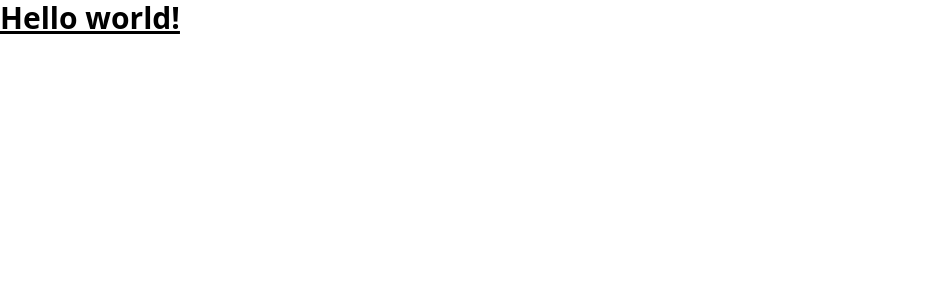
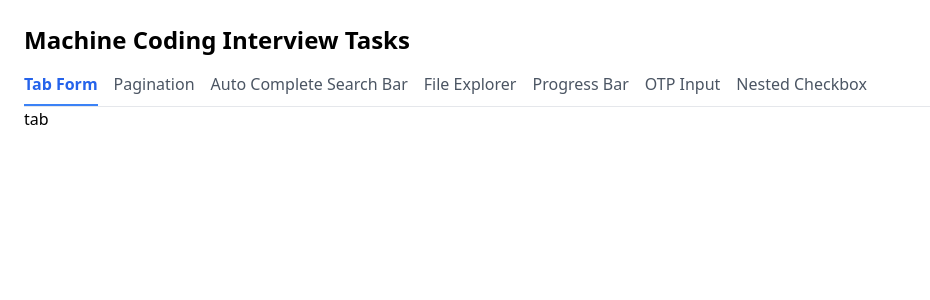
Before and after one commit to ayeshaaamir/FAANG-react-challenges, a React (Create React App) app in the folder react-components-playground/: page / in a window 1280 px wide. Shown: the top 300 px of the page, without its empty margins (0-930 px from the left). Built offline with nearby package versions, Linux system fonts and the light colour scheme.

Commit message:
features setup..

```diff
--- a/react-components-playground/src/App.js
+++ b/react-components-playground/src/App.js
@@ -1,3 +1,9 @@
+import Dashboard from "./components/Dashboard";
+
 export default function App() {
-  return <h1 className="text-3xl font-bold underline">Hello world!</h1>;
+  return (
+    <>
+      <Dashboard />
+    </>
+  );
 }
--- /dev/null
+++ b/react-components-playground/src/components/AutocompleteSearchBar.jsx
@@ -0,0 +1,5 @@
+const AutocompleteSearchBar = () => {
+  return <div>AutocompleteSearchBar</div>;
+};
+
+export default AutocompleteSearchBar;
--- /dev/null
+++ b/react-components-playground/src/components/Dashboard.jsx
@@ -0,0 +1,71 @@
+import { useState } from "react";
+import TabForm from "./TabForm";
+import Pagination from "./Pagination";
+import AutocompleteSearchBar from "./AutocompleteSearchBar";
+import FileExplorer from "./FileExplorer";
+import ProgressBar from "./ProgressBar";
+import OTPInput from "./OTPInput";
+import NestedCheckboxes from "./NestedCheckboxes";
+
+const Dashboard = () => {
+  const [activeTab, setActiveTab] = useState("tab-form");
+
+  const tabs = [
+    { id: "tab-form", label: "Tab Form" },
+    { id: "pagination", label: "Pagination" },
+    { id: "auto-complete-search-bar", label: "Auto Complete Search Bar" },
+    { id: "file-explorer", label: "File Explorer" },
+    { id: "progress-bar", label: "Progress Bar" },
+    { id: "otp-input", label: "OTP Input" },
+    { id: "nested-checkbox", label: "Nested Checkbox" },
+  ];
+
+  const renderContent = () => {
+    switch (activeTab) {
+      case "tab-form":
+        return <TabForm />;
+      case "pagination":
+        return <Pagination />;
+      case "auto-complete-search-bar":
+        return <AutocompleteSearchBar />;
+      case "file-explorer":
+        return <FileExplorer />;
+      case "progress-bar":
+        return <ProgressBar />;
+      case "otp-input":
+        return <OTPInput />;
+      case "nested-checkbox":
+        return <NestedCheckboxes />;
+      default:
+        return null;
+    }
+  };
+
+  return (
+    <div className="p-6">
+      <h1 className="text-2xl font-bold mb-4">
+        Machine Coding Interview Tasks
+      </h1>
+
+      <div className="flex space-x-4 border-b border-gray-200">
+        {tabs.map((tab) => (
+          <button
+            key={tab.id}
+            className={`pb-2 border-b-2 ${
+              activeTab === tab.id
+                ? "border-blue-500 text-blue-600 font-semibold"
+                : "border-transparent text-gray-600 hover:text-blue-500"
+            }`}
+            onClick={() => setActiveTab(tab.id)}
+          >
+            {tab.label}
+          </button>
+        ))}
+      </div>
+
+      <div>{renderContent()}</div>
+    </div>
+  );
+};
+
+export default Dashboard;
--- /dev/null
+++ b/react-components-playground/src/components/FileExplorer.jsx
@@ -0,0 +1,5 @@
+const FileExplorer = () => {
+  return <div>FileExplorer</div>;
+};
+
+export default FileExplorer;
--- /dev/null
+++ b/react-components-playground/src/components/NestedCheckboxes.jsx
@@ -0,0 +1,5 @@
+const NestedCheckboxes = () => {
+  return <div>NestedCheckboxes</div>;
+};
+
+export default NestedCheckboxes;
--- /dev/null
+++ b/react-components-playground/src/components/OTPInput.jsx
@@ -0,0 +1,5 @@
+const OTPInput = () => {
+  return <div>OTPInput</div>;
+};
+
+export default OTPInput;
--- /dev/null
+++ b/react-components-playground/src/components/Pagination.jsx
@@ -0,0 +1,5 @@
+const Pagination = () => {
+  return <div>Pagination</div>;
+};
+
+export default Pagination;
--- /dev/null
+++ b/react-components-playground/src/components/ProgressBar.jsx
@@ -0,0 +1,5 @@
+const ProgressBar = () => {
+  return <div>ProgressBar</div>;
+};
+
+export default ProgressBar;
--- /dev/null
+++ b/react-components-playground/src/components/TabForm.jsx
@@ -0,0 +1,5 @@
+const TabForm = () => {
+  return <div>tab</div>;
+};
+
+export default TabForm;
```
